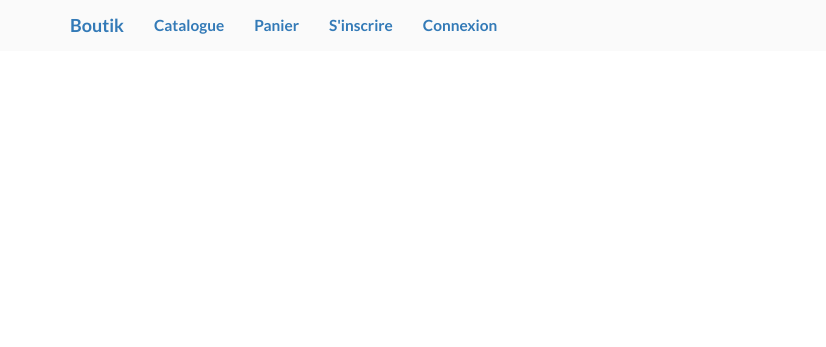
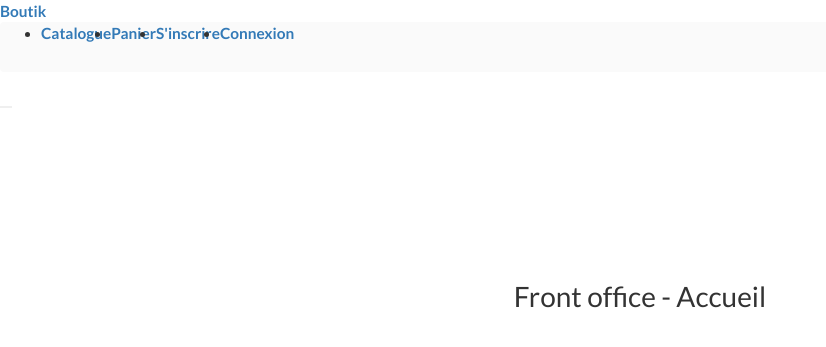
Before and after one commit to sen0rxol0/boutik, a PHP site: page / in a window 1280 px wide. Shown: the top 347 px of the page, without its empty margins (0-826 px from the left). Run offline with PHP 8.4, Linux system fonts and the light colour scheme.

Commit message:
Restructuring header && modifying styles

```diff
--- a/includes/header.inc.php
+++ b/includes/header.inc.php
@@ -1,42 +1,32 @@
-<nav class="navbar navbar-dafault navbar-fixed-top">
-    <div class="container">
-        <div class="navbar-header">
-            <button class="navbar-toggle collapsed" type="button"
-                data-toggle="collapse" data-target="#navbar"
-                aria-expanded="false" aria-controls="navbar">
-                <span class="sr-only">Toggle Navigation</span>
-                <span class="icon-bar"></span>
-                <span class="icon-bar"></span>
-                <span class="icon-bar"></span>
-            </button>
+<header id="header" class="header-main">
+    <div class="brand header-brand"><a href="/">Boutik</a></div>
 
-            <a href="<?= URL ?>" class="navbar-brand">Boutik</a>
-        </div>
+    <nav class="navbar header-navbar">
+        <ul class="nav-items navbar-nav">
+            <li class="nav-item"><a href="?page=catalogue">Catalogue</a></li>
+            <li class="nav-item"><a href="?page=panier">Panier</a></li>
 
-        <div id="navbar" class="collapse navbar-collapse">
-            <ul class="nav navbar-nav">
-                <li><a href="?page=catalogue">Catalogue</a></li>
-                <li><a href="?page=panier">Panier</a></li>
+            <?php if (isAuthenticated()) : ?>
 
-                <?php if (isAuthenticated()) : ?>
+            <li class="nav-item"><a href="?page=profil">Profil</a></li>
+            <li class="nav-item"><a href="?page=connexion&action=deconnexion">Déconnexion</a></li>
 
-                <li><a href="?page=profil">Profil</a></li>
-                <li><a href="?page=connexion&action=deconnexion">Déconnexion</a></li>
+            <?php else : ?>
 
-                <?php else : ?>
+            <li class="nav-item"><a href="?page=inscription">S&apos;inscrire</a></li>
+            <li class="nav-item"><a href="?page=connexion">Connexion</a></li>
 
-                <li><a href="?page=inscription">S&apos;inscrire</a></li>
-                <li><a href="/login">Connexion</a></li>
+            <?php endif;
 
-                <?php endif;
+            if (isAuthenticated() && isAdmin()) : ?>
 
-                if (isAuthenticated() && isAdmin()) : ?>
+            <li class="nav-item"><a href="<?= URL ?>/admin">Back Office</a></li>
 
-                <li><a href="<?= URL ?>/admin">Back Office</a></li>
+            <?php endif; ?>
+        </ul>
+    </nav>
 
-                <?php endif; ?>
-
-            </ul>
-        </div>
+    <div class="ham-wrapper">
+        <button class="ham-btn"></button>
     </div>
-</nav>
+</header>
--- a/resources/assets/sass/styles.scss
+++ b/resources/assets/sass/styles.scss
@@ -3,6 +3,10 @@
 
 .navbar {
     background-color: #fafafa;
+}
+
+main.container {
+    padding-top: 150px;
 }
 
 .starter-template {
```
Also changed, not shown: public/assets/css/styles.css.
